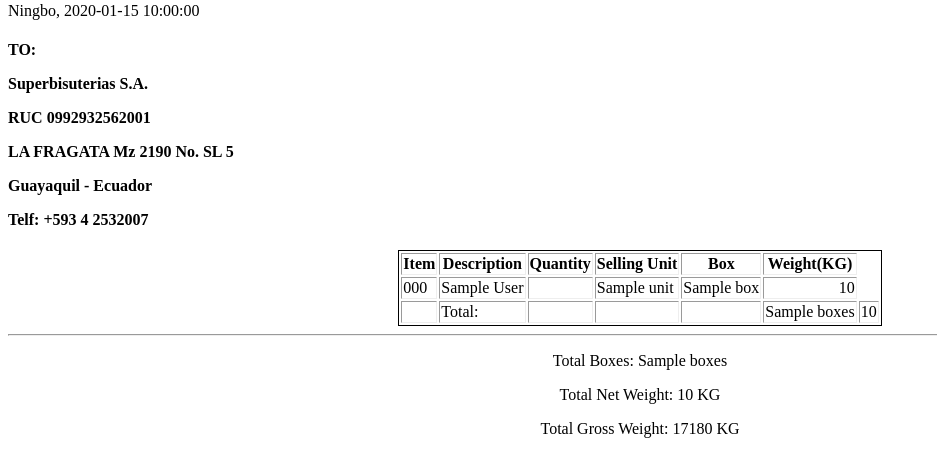
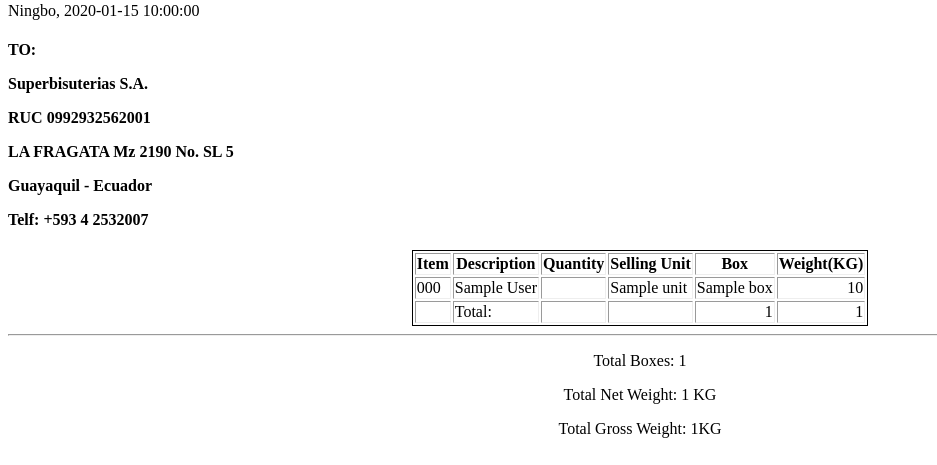
Before and after one commit to qihqi/henryFACTClient, a Python web app: template templates/import/custom_plist.html in a window 1280 px wide. Shown: the part 335-800 px from the top of the page, without its empty margins (0-937 px from the left). Run offline with Jinja, Linux system fonts and the light colour scheme; the template is opened without the code that fills it: most values are stand-ins (such as "Sample title", 1, 10 or a date in 2020).

Commit message:
Add weights to plist

```diff
--- a/templates/import/custom_plist.html
+++ b/templates/import/custom_plist.html
@@ -78,16 +78,15 @@
                 <td>Total:</td>
                 <td></td>
                 <td></td>
-                <td></td>
-                <td class="num">{{ boxes }}</td>
-                <td class="num">{{ weight }}</td>
+                <td class="num">{{ meta.total_box }}</td>
+                <td class="num">{{ total_weight }}</td>
             </tr>
         </table>
         <hr />
         <div style="text-align:center">
-            <p>Total Boxes: {{ boxes }}
-            <p>Total Net Weight: {{ weight }} KG</p>
-            <p>Total Gross Weight: 17180 KG</p>
+            <p>Total Boxes: {{ meta.total_box }}
+            <p>Total Net Weight: {{ total_weight }} KG</p>
+            <p>Total Gross Weight: {{ meta.total_gross_weight_kg}}KG</p>
         </div>
     </div>
 </body>
```
Also changed, not shown: henry/importation/web.py (+7 -3 lines).
